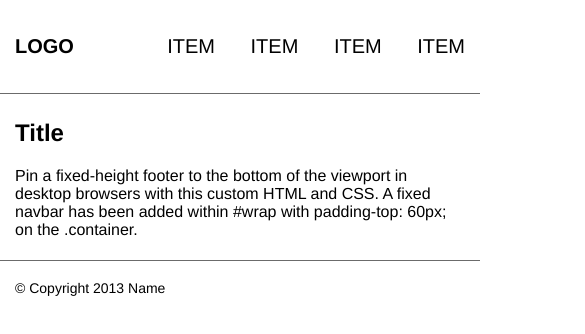
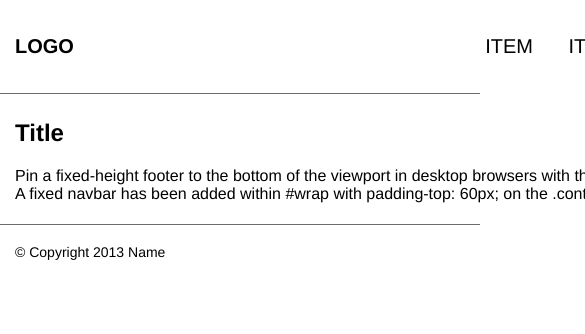
Before and after one commit to Matthhew/matthhew.github.io, a plain HTML site: page index.html in a window 390 px wide. Shown: the top 334 px of the page, 585 px wide, since content can reach past the window. Drawn offline with Linux system fonts and the light colour scheme.

Commit message:
Update index.html

```diff
--- a/index.html
+++ b/index.html
@@ -114,11 +114,10 @@ article {
 font-size:18px;
 }
 
+.container{
+width:480px;
+}
 
-.container{
-max-width:480px;
-}
-}
 
 @media (max-width: 768px) {
 
@@ -128,7 +127,7 @@ font-size:16px;
 
 
 .container{
-max-width:768px;
+width:768px;
 }
 
 
```
